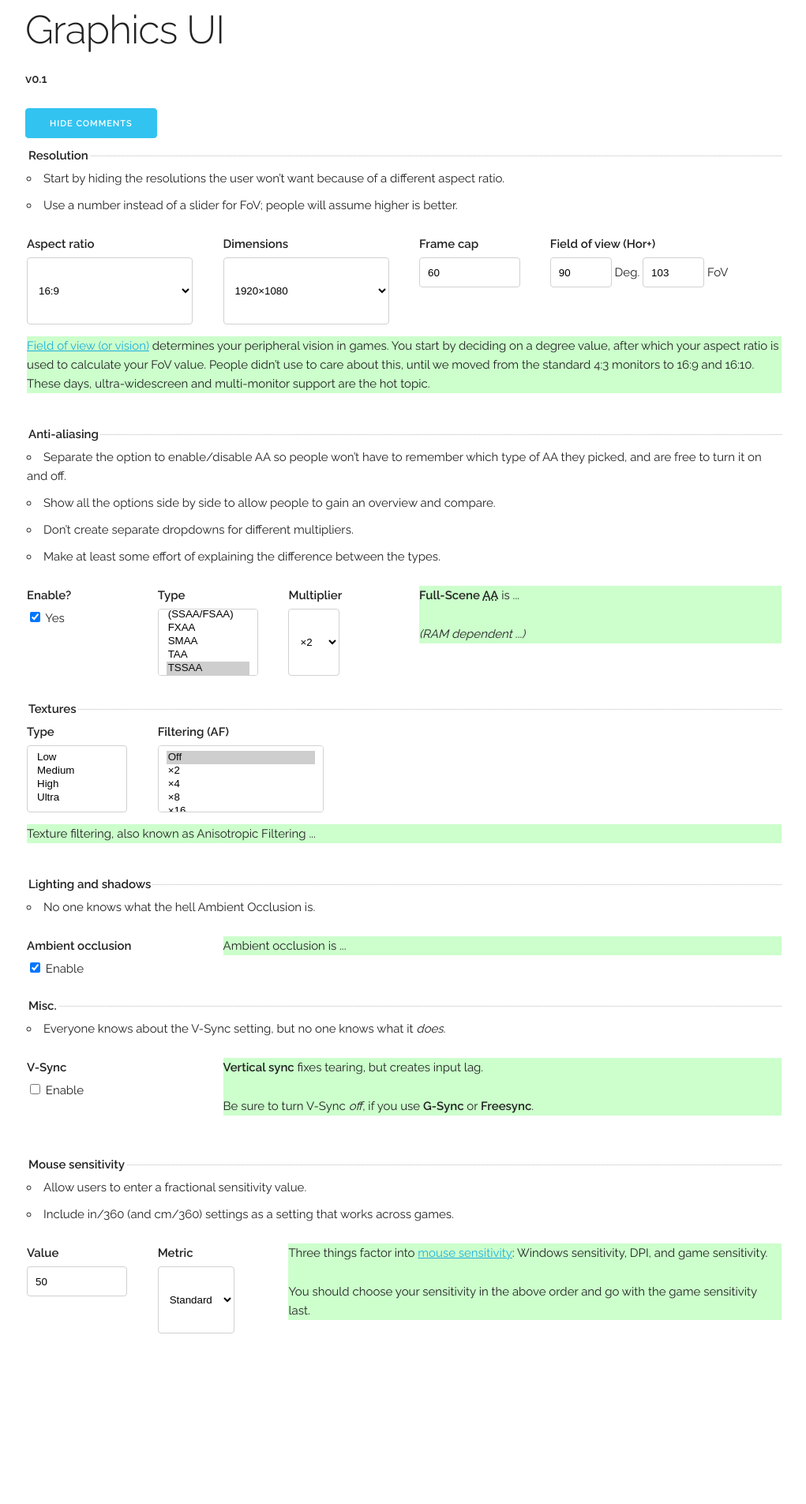
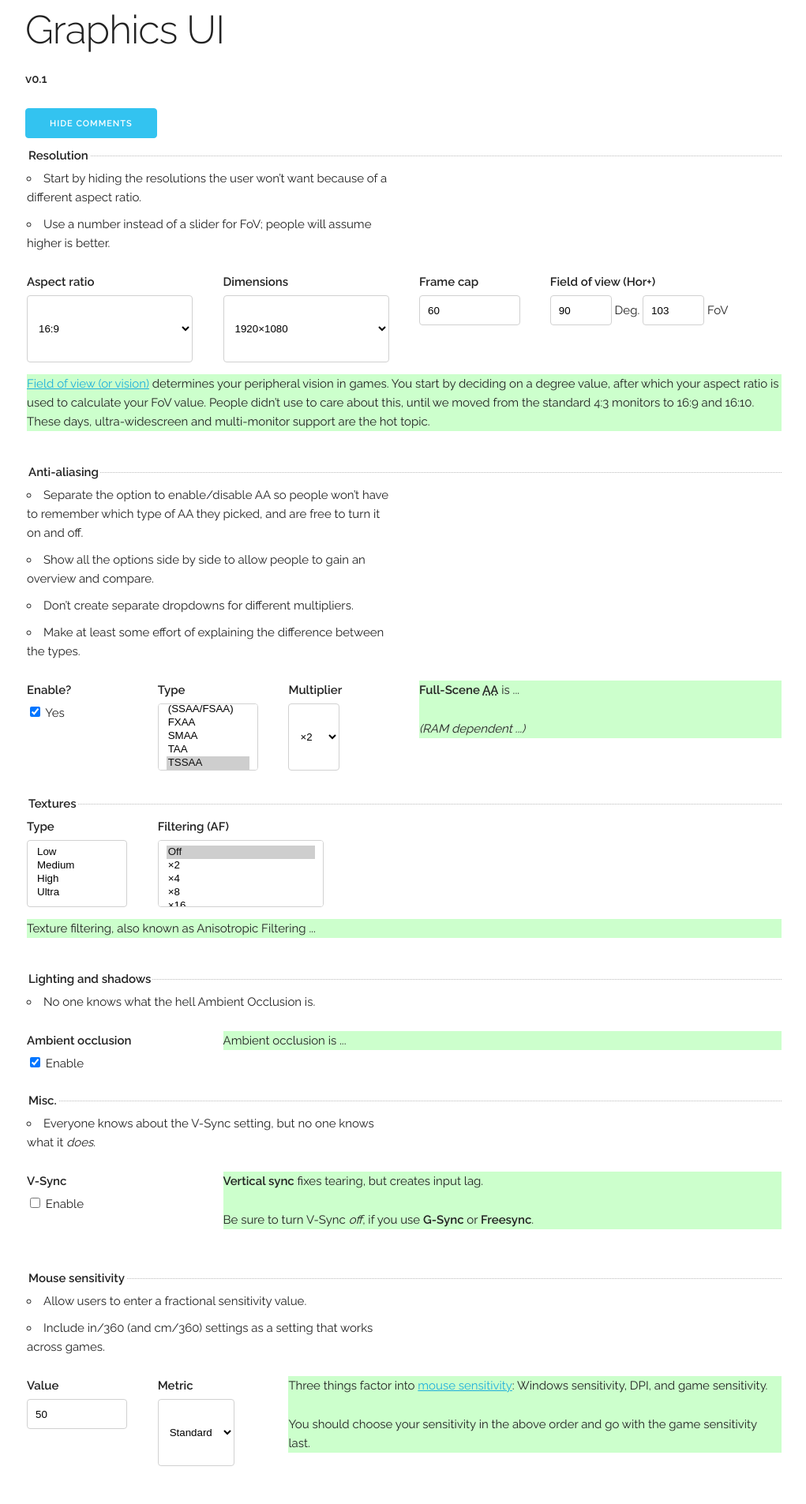
Before and after one commit to ndarville/graphics-ui, a Jekyll site: the page built from comments/index.html, in a window 1280 px wide. Shown: the whole page at 79% size, without its empty margins (128-1149 px from the left). Built offline with Jekyll 4.4.1, drawn with Linux system fonts in a browser that asks for light colours; before the commit the page ends 1737 px from its top, so only the background shows below that.

Commit message:
Wrap ul.comment in six-column rows

```diff
--- a/_layouts/default.html
+++ b/_layouts/default.html
@@ -38,10 +38,14 @@
             <form id="graphics">
             <!-- Resolution -->
                 <fieldset class="row">
+                    <div class="row">
+                        <section class="six columns" role="region">
                             <ul class="comment">
                                 <li>Start by hiding the resolutions the user won&rsquo;t want because of a different aspect ratio.</li>
                                 <li>Use a number instead of a slider for FoV; people will assume higher is better.</li>
                             </ul>
+                        </section>
+                    </div>
 
                     <legend>Resolution</legend>
 
@@ -83,12 +87,16 @@
                 </fieldset>
             <!-- Anti-aliasing -->
                 <fieldset class="row">
+                    <div class="row">
+                        <section class="six columns" role="region">
                             <ul class="comment">
                                 <li>Separate the option to enable/disable AA so people won&rsquo;t have to remember which type of AA they picked, and are free to turn it on and off.</li>
                                 <li>Show all the options side by side to allow people to gain an overview and compare.</li>
                                 <li>Don&rsquo;t create separate dropdowns for different multipliers.</li>
                                 <li>Make at least some effort of explaining the difference between the types.</li>
                             </ul>
+                        </section>
+                    </div>
 
                     <legend>Anti-aliasing</legend>
 
@@ -162,9 +170,13 @@
                 </fieldset>
             <!-- Lighting and shadows -->
                 <fieldset class="row">
+                    <div class="row">
+                        <section class="six columns" role="region">
                             <ul class="comment">
                                 <li>No one knows what the hell Ambient Occlusion is.</li>
                             </ul>
+                        </section>
+                    </div>
 
                     <legend>Lighting and shadows</legend>
 
@@ -182,9 +194,13 @@
                 </fieldset>
             <!-- Misc -->
                 <fieldset class="row">
+                    <div class="row">
+                        <section class="six columns" role="region">
                             <ul class="comment">
                                 <li>Everyone knows about the V-Sync setting, but no one knows what it <em>does</em>.</li>
                             </ul>
+                        </section>
+                    </div>
 
                     <legend>Misc.</legend>
 
@@ -208,10 +224,14 @@
         <!-- Control settings -->
             <form id="controls">
                 <fieldset class="row">
+                    <div class="row">
+                        <section class="six columns" role="region">
                             <ul class="comment">
                                 <li>Allow users to enter a fractional sensitivity value.</li>
                                 <li>Include in/360 (and cm/360) settings as a setting that works across games.</li>
                             </ul>
+                        </section>
+                    </div>
 
                     <legend>Mouse sensitivity</legend>
 
```
Lines whose indentation alone changed are shown as unchanged.
